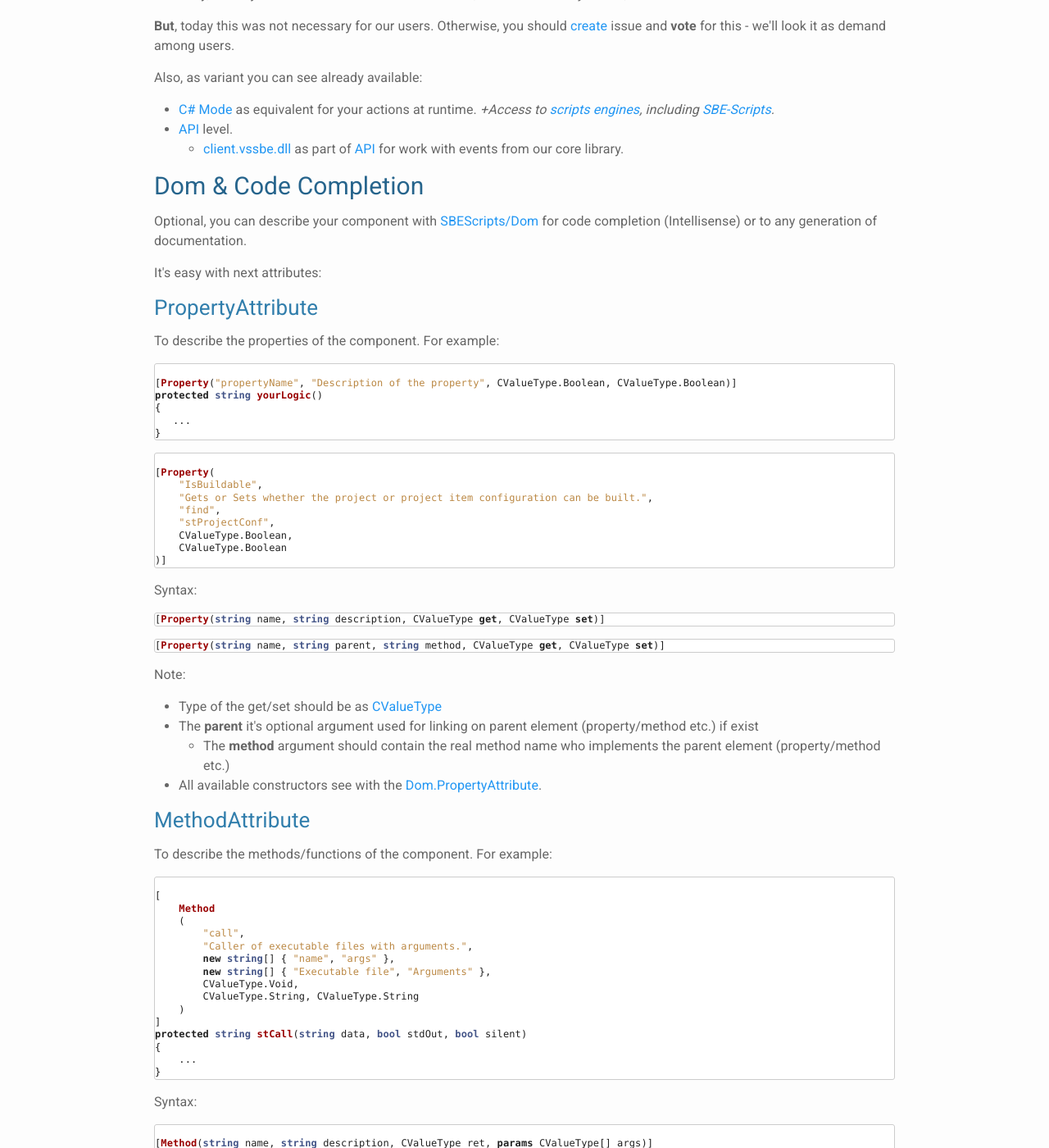
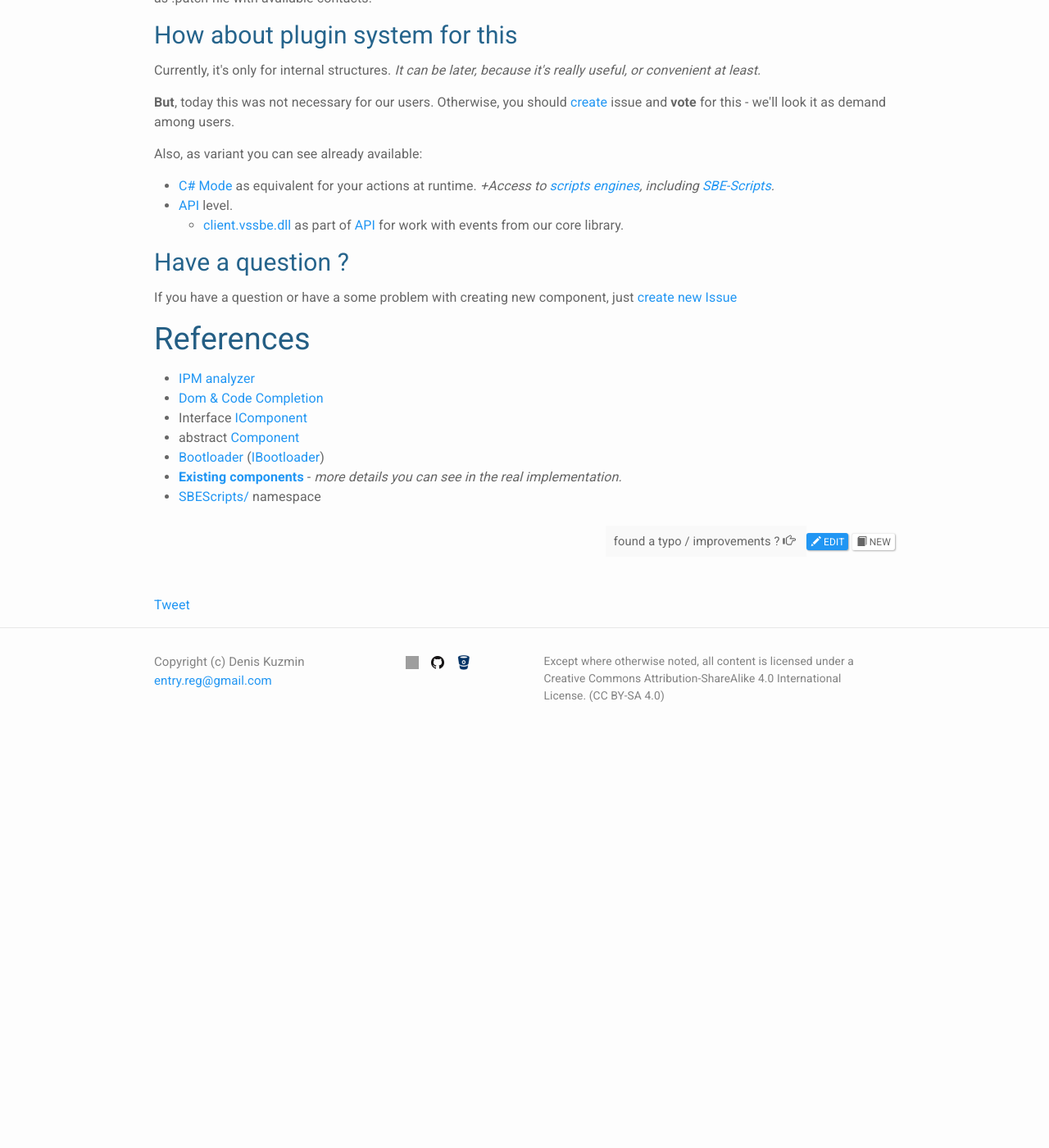
Before and after one commit to 3F/web.vsSBE, a Jekyll site: the page built from _doc/Dev/New Component.md, in a window 1280 px wide and 1400 px high, scrolled down 3515 px. Shown: the whole window at 82% size. Built offline with Jekyll 4.4.1, drawn with Linux system fonts in a browser that asks for light colours; nearby versions of some CDN libraries; Markdown is read by kramdown in place of the engine named in the settings; comment, search, counter and statistics services are not loaded; after the commit the page ends 4433 px from its top, so only the background shows below that; some of the changed text lies outside the part shown; grey boxes are pictures that could not be loaded.

Commit message:
IPM analyzer for SBE-Scripts core

````diff
--- a/_doc/Dev/New Component.md
+++ b/_doc/Dev/New Component.md
@@ -81,7 +81,7 @@
 }
 ```
 
-If necessary complex identification, use [CRegex](https://bitbucket.org/3F/vssolutionbuildevent/src/master/vsSolutionBuildEvent/SBEScripts/Components/IComponent.cs) flag for regex pattern ( [IgnorePatternWhitespace](http://msdn.microsoft.com/en-us/library/system.text.regularexpressions.regexoptions.aspx) used by default)
+Use [CRegex](https://bitbucket.org/3F/vssolutionbuildevent/src/master/vsSolutionBuildEvent/SBEScripts/Components/IComponent.cs) flag if identification needed with regex pattern ( [IgnorePatternWhitespace](http://msdn.microsoft.com/en-us/library/system.text.regularexpressions.regexoptions.aspx) used by default)
 
 You can override this property or use cregex field if your component extends [Component](https://bitbucket.org/3F/vssolutionbuildevent/src/master/vsSolutionBuildEvent/SBEScripts/Components/Component.cs). Example with additional handling for already existing component - [BuildComponent](https://bitbucket.org/3F/vssolutionbuildevent/src/master/vsSolutionBuildEvent/SBEScripts/Components/BuildComponent.cs):
 
@@ -161,7 +164,8 @@
     }
 }
 ```
-**Note**: the regular expression it's only as variant of implementation i.e. you can use anything else what you like... for example:
+**Note**: the regular expression in sample above it's only as custom variant of implementation i.e. you can use anything else with what you like...
+For example, you also can use **our [IPM analyzer](../SBE-Scripts/IPM/)** for parsing of any properties & methods:
 
 ```csharp
 
@@ -174,7 +178,9 @@
 
     public override string parse(string data)
     {
-        return Values.from(1 + 2);
+        IPM pm = new PM(data);
+        ...
+        return Values.from(a + b);
     }
 }
 ```
@@ -229,160 +235,14 @@
 * [API](../../API/) level.
     * [client.vssbe.dll](../../API/#client-vssbe-dll) as part of [API](../../API/) for work with events from our core library.
 
-## Dom & Code Completion
+## Have a question ?
 
-Optional, you can describe your component with [SBEScripts/Dom](https://bitbucket.org/3F/vssolutionbuildevent/src/master/vsSolutionBuildEvent/SBEScripts/Dom/) for code completion (Intellisense) or to any generation of documentation.
+If you have a question or have a some problem with creating new component, just [create new Issue](https://bitbucket.org/3F/vssolutionbuildevent/issues/new)
 
-It's easy with next attributes:
+# References
 
-### PropertyAttribute
-
-To describe the properties of the component. For example:
-
-```csharp
-
-[Property("propertyName", "Description of the property", CValueType.Boolean, CValueType.Boolean)]
-protected string yourLogic()
-{
-   ...
-}
-```
-
-```csharp
-
-[Property(
-    "IsBuildable",
-    "Gets or Sets whether the project or project item configuration can be built.",
-    "find",
-    "stProjectConf",
-    CValueType.Boolean,
-    CValueType.Boolean
-)]
-```
-
-
-Syntax:
-
-```csharp
-[Property(string name, string description, CValueType get, CValueType set)]
-```
-
-```csharp
-[Property(string name, string parent, string method, CValueType get, CValueType set)]
-```
-
-
-Note:
-
-* Type of the get/set should be as [CValueType](https://bitbucket.org/3F/vssolutionbuildevent/src/master/vsSolutionBuildEvent/SBEScripts/CValueType.cs)
-* The **parent** it's optional argument used for linking on parent element (property/method etc.) if exist
-    * The **method** argument should contain the real method name who implements the parent element (property/method etc.)
-* All available constructors see with the [Dom.PropertyAttribute](https://bitbucket.org/3F/vssolutionbuildevent/src/master/vsSolutionBuildEvent/SBEScripts/Dom/PropertyAttribute.cs).
-
-### MethodAttribute ###
-
-To describe the methods/functions of the component. For example:
-
-
-```csharp
-
-[
-    Method
-    (
-        "call",
-        "Caller of executable files with arguments.",
-        new string[] { "name", "args" },
-        new string[] { "Executable file", "Arguments" },
-        CValueType.Void,
-        CValueType.String, CValueType.String
-    )
-]
-protected string stCall(string data, bool stdOut, bool silent)
-{
-    ...
-}
-```
-
-Syntax:
-
-```csharp
-
-[Method(string name, string description, CValueType ret, params CValueType[] args)]
-```
-
-```csharp
-
-[Method(string name, string parent, string method, CValueType ret, params CValueType[] args)]
-```
-
-Note:
-
-* Type of the get/set should be as [CValueType](https://bitbucket.org/3F/vssolutionbuildevent/src/master/vsSolutionBuildEvent/SBEScripts/CValueType.cs)
-* The **parent** it's optional argument used for linking on parent element (property/method etc.) if exist
-    * The **method** argument should contain the real method name who implements the parent element (property/method etc.)
-* All available constructors see with the [Dom.MethodAttribute](https://bitbucket.org/3F/vssolutionbuildevent/src/master/vsSolutionBuildEvent/SBEScripts/Dom/MethodAttribute.cs)
-
-### ComponentAttribute ###
-
-To describe the new component. For example:
-
-```csharp
-
-[Component("File", "I/O operations")]
-public class FileComponent: Component, IComponent
-{
-    ...
-}
-```
-Syntax:
-
-```csharp
-
-[Component(string name, string description)]
-```
-
-All available constructors see with the [Dom.ComponentAttribute](https://bitbucket.org/3F/vssolutionbuildevent/src/master/vsSolutionBuildEvent/SBEScripts/Dom/ComponentAttribute.cs)
-
-#### Aliases
-
-```csharp
-
-[Component("Primary", new string[]{ "Alias1", "Alias2", "Alias3" }, "description")]
-```
-
-### DefinitionAttribute ###
-
-To describe the any definition of the component. For example:
-
-```csharp
-
-[Definition("(true) { }", "Conditionals statements\n\n(1 > 2) {\n ... \n}")]
-public class ConditionComponent: Component, IComponent
-{
-    ...
-}
-```
-
-```csharp
-[Definition("var name", "Get data from variable the 'name'")]
-[Definition("var name = data", "Set the 'data' for variable the 'name'")]
-```
-
-Syntax:
-
-```csharp
-
-[Definition(string name, string description)]
-```
-
-All available constructors see with the [Dom.DefinitionAttribute](https://bitbucket.org/3F/vssolutionbuildevent/src/master/vsSolutionBuildEvent/SBEScripts/Dom/DefinitionAttribute.cs)
-
-## Have a question ? ##
-
-If you have a question or have a some problem with creating new component, just [create the new Issue](https://bitbucket.org/3F/vssolutionbuildevent/issues/new)
-
-For more details you can see:
-
+* [IPM analyzer](../SBE-Scripts/IPM/)
+* [Dom & Code Completion](../SBE-Scripts/Dom/)
 * Interface [IComponent](https://bitbucket.org/3F/vssolutionbuildevent/src/master/vsSolutionBuildEvent/SBEScripts/Components/IComponent.cs)
 * abstract  [Component](https://bitbucket.org/3F/vssolutionbuildevent/src/master/vsSolutionBuildEvent/SBEScripts/Components/Component.cs)
 * [Bootloader](https://bitbucket.org/3F/vssolutionbuildevent/src/master/vsSolutionBuildEvent/SBEScripts/Bootloader.cs) ([IBootloader](https://bitbucket.org/3F/vssolutionbuildevent/src/master/vsSolutionBuildEvent/SBEScripts/IBootloader.cs))
--- a/_includes/doc/Features.html
+++ b/_includes/doc/List.html
@@ -1,12 +1,11 @@
 <table class="table table-striped table-hover ">
   <tbody>
-  {% assign cprefix = "/Features/" %}
   {% for post in site.doc %}
     {% if post.url contains {{cprefix}} %}
       {% assign _c = post.url | split: {{cprefix}}  %}
       {% if {{_c.size}} > 1 %}
       <tr>
-        <td><a href="{{site.docp}}/Features/{{_c[1]}}">{{post.title}}</a></td>
+        <td><a href="{{urlPrefix}}{{_c[1]}}">{{post.title}}</a></td>
         <td>{{post.description}}</td>
       </tr>
       {% endif %}
````
Also changed, not shown: other parts of _doc/Dev/New Component.md (+3 -0 lines), _doc/Dev.md (+2 -0 lines), _doc/Dev/SBE-Scripts.md (added, +11 -0 lines), _doc/Dev/SBE-Scripts/Dom.md (added, +158 -0 lines), _doc/Dev/SBE-Scripts/IPM.md (added, +267 -0 lines), _doc/Features.md (+3 -1 lines).
